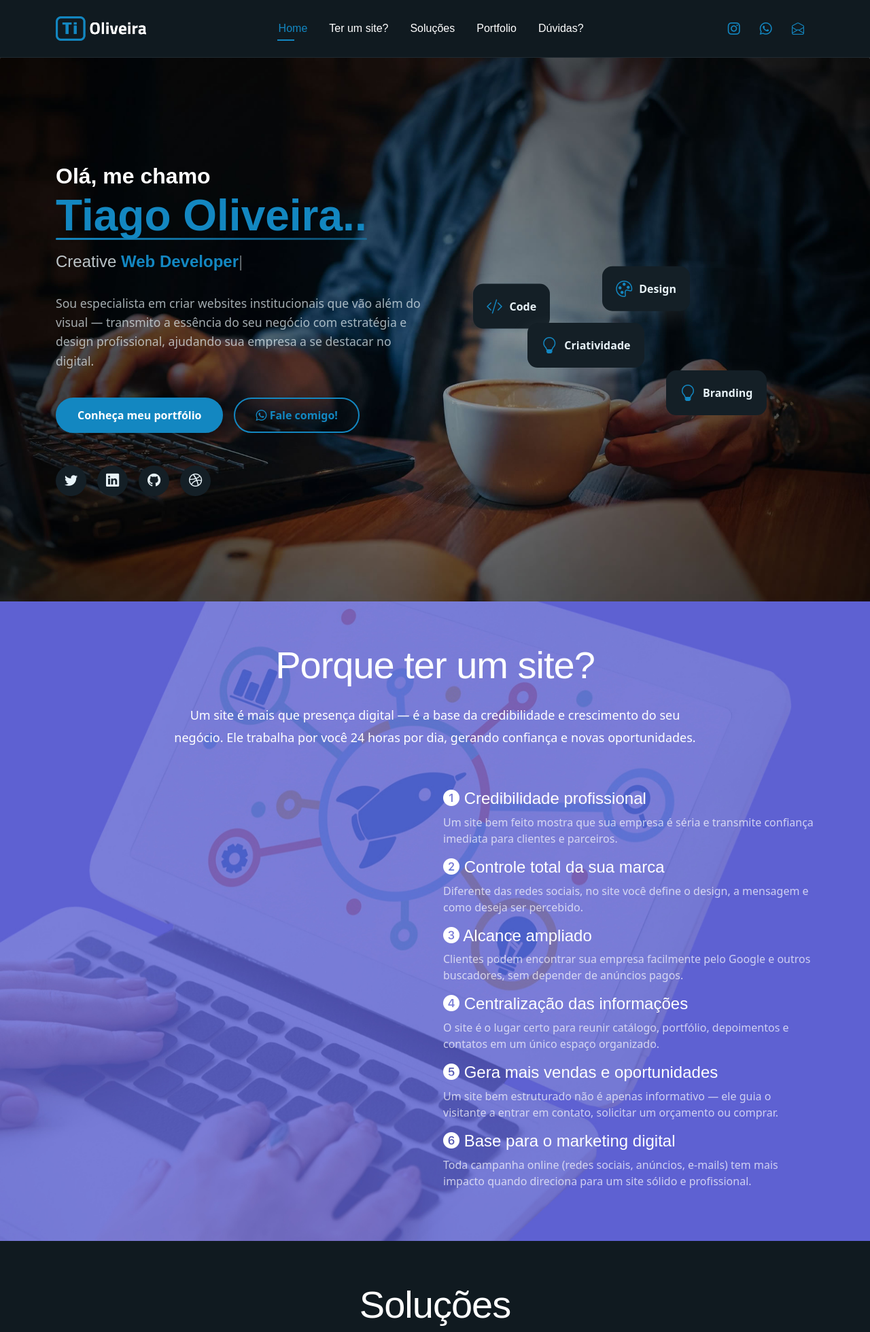
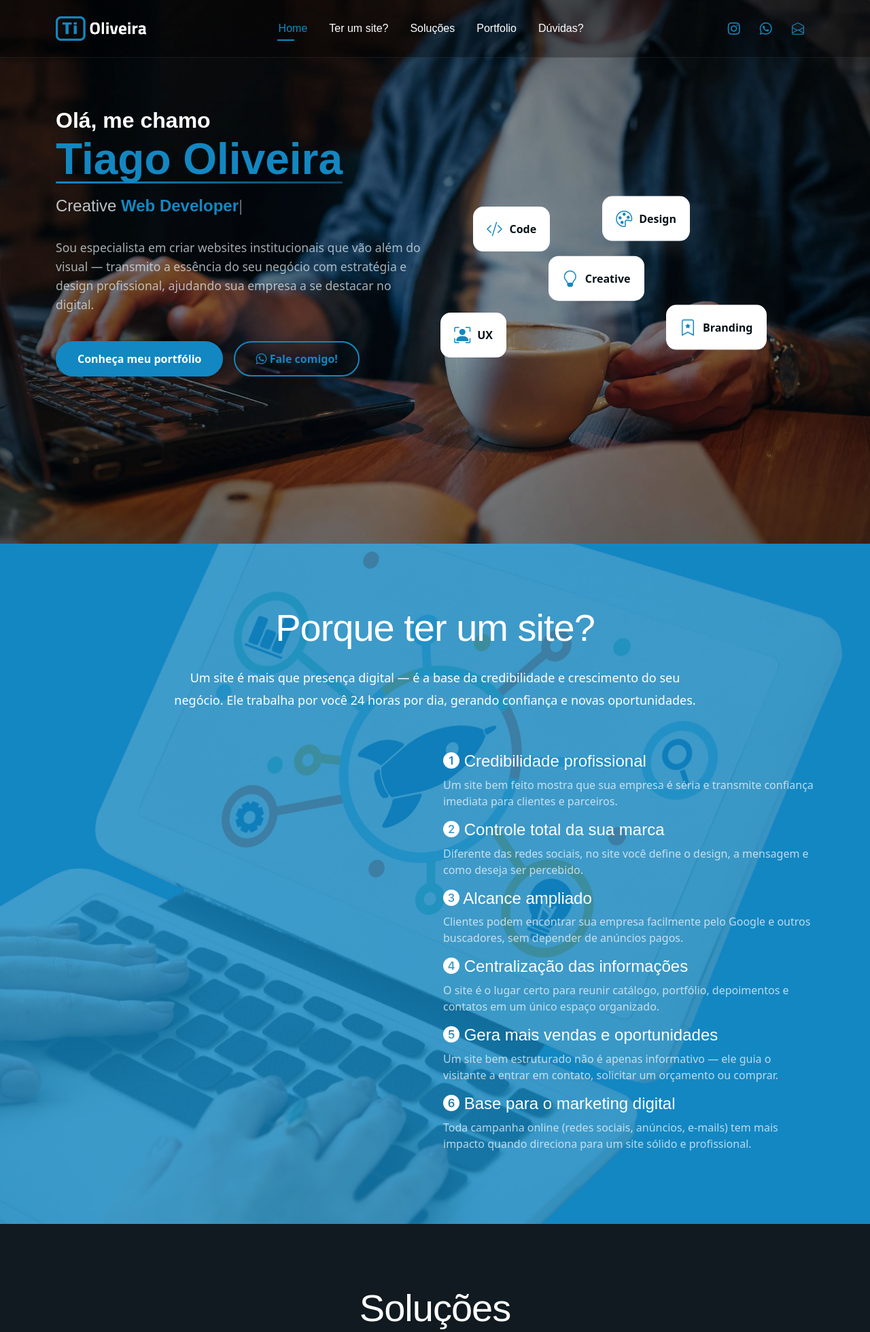
Before and after one commit to oliveirataquari/oliveirataquari.github.io, a PHP site: page / in a window 1280 px wide. Shown: the top 1960 px of the page at 68% size. Run offline with PHP 8.4, Linux system fonts and the light colour scheme; some web fonts are replaced.

Commit message:
update 2

```diff
--- a/assets/css/main.css
+++ b/assets/css/main.css
@@ -147,7 +147,7 @@ h6 {
 # Global Header
 --------------------------------------------------------------*/
 .header {
-  --background-color: rgba(255, 255, 255, 0);
+  --background-color: rgba(0, 0, 0, 0.3);
   color: var(--default-color);
   background-color: var(--background-color);
   padding: 15px 0;
@@ -665,8 +665,8 @@ section,
 .section {
   color: var(--default-color);
   background-color: var(--background-color);
-  padding: 60px 0;
-  scroll-margin-top: 100px;
+  padding: 90px 0;
+  scroll-margin-top: 90px;
   overflow: clip;
 }
 
@@ -721,9 +721,11 @@ section,
 
 .hero {
   padding: 80px 0;
+  padding-top: 40px;
   min-height: 100vh;
   display: flex;
   align-items: center;
+  margin-top: -85px;
 }
 
 .hero .hero-content h1 {
@@ -885,6 +887,8 @@ section,
 .hero .hero-image .floating-elements .floating-card {
   position: absolute;
   background: var(--surface-color);
+  background: #fff;
+  color: #051117;
   padding: 15px 20px;
   border-radius: 15px;
   box-shadow: 0 10px 30px color-mix(in srgb, var(--default-color), transparent 90%);
@@ -904,27 +908,31 @@ section,
 .hero .hero-image .floating-elements .floating-card.design {
   top: -90px;
   right: 30%;
-  animation-delay: 0s;
+  animation-delay: 1s;
 }
 
 .hero .hero-image .floating-elements .floating-card.code {
   bottom: 30%;
   left: -1%;
-  animation-delay: 1s;
+  animation-delay: 2s;
 }
 
 .hero .hero-image .floating-elements .floating-card.creativity {
   top: 20%;
   right: 45%;
-  animation-delay: 2s;
+  animation-delay: 3s;
 }
 
 .hero .hero-image .floating-elements .floating-card.branding {
   top: 70px;
   right: 5%;
-  animation-delay: 2s;
-}
-
+  animation-delay: 4s;
+}
+.hero .hero-image .floating-elements .floating-card.ux {
+  top: 90px;
+  right: 90%;
+  animation-delay: 5s;
+}
 
 @media (max-width: 992px) {
   .hero .hero-image .floating-elements .floating-card {
@@ -1422,7 +1430,7 @@ section,
 --------------------------------------------------------------*/
 #resume {
   background-color: #5E61D2;
-  background: url(../img/bg-resume1.jpg) no-repeat left bottom #5E61D2;
+  background: url(../img/bg-resume1.jpg) no-repeat left bottom #1387C1;
   background-size:contain;
   color: #fff;
 }
--- a/index.html
+++ b/index.html
@@ -4,7 +4,7 @@
 <head>
   <meta charset="utf-8">
   <meta content="width=device-width, initial-scale=1.0" name="viewport">
-  <title>TiOliveira</title>
+  <title>Tiago Oliveira Webdesign</title>
   <meta name="description" content="">
   <meta name="keywords" content="">
 
@@ -44,7 +44,7 @@
 
       <a href="index.html" class="logo d-flex align-items-center me-auto me-xl-0">
       <img src="assets/img/logo-header.png" alt="">
-      <!-- <h1 class="sitename">TiOliveira</h1>  -->
+      <!-- <h1 class="sitename">Tiago Oliveira</h1>  -->
     </a>
 
       <nav id="navmenu" class="navmenu">
@@ -77,14 +77,14 @@
         <div class="row gy-4 align-items-center">
           <div class="col-lg-6 order-2 order-lg-1">
             <div class="hero-content">
-              <h1 data-aos="fade-up" data-aos-delay="200">Olá, me chamo <br /><span class="highlight">Tiago Oliveira..</span></h1>
+              <h1 data-aos="fade-up" data-aos-delay="200">Olá, me chamo <br /><span class="highlight">Tiago Oliveira</span></h1>
               <h2 data-aos="fade-up" data-aos-delay="300">Creative <span class="typed" data-typed-items="UI/UX Designer, Web Developer, Brand Strategist"></span></h2>
               <p data-aos="fade-up" data-aos-delay="400">Sou especialista em criar websites institucionais que vão além do visual — transmito a essência do seu negócio com estratégia e design profissional, ajudando sua empresa a se destacar no digital.</p>
               <div class="hero-actions" data-aos="fade-up" data-aos-delay="500">
                 <a href="#portfolio" class="btn btn-primary">Conheça meu portfólio</a>
                 <a href="#" class="btn btn-outline"><i class="bi bi-whatsapp"></i> Fale comigo!</a>
               </div>
-              <div class="social-links" data-aos="fade-up" data-aos-delay="600">
+              <div class="social-links hide" data-aos="fade-up" data-aos-delay="600">
                 <a href="#"><i class="bi bi-twitter"></i></a>
                 <a href="#"><i class="bi bi-linkedin"></i></a>
                 <a href="#"><i class="bi bi-github"></i></a>
@@ -97,7 +97,7 @@
               <div class="image-wrapper">
                 <!-- <img src="assets/img/profile/profile-square-11.webp" alt="Sarah Mitchell" class="img-fluid"> -->
                 <div class="floating-elements">
-                  <div class="floating-card design" data-aos="fade-left" data-aos-delay="700">
+                  <div class="floating-card design" data-aos="fade-left" data-aos-delay="100">
                     <i class="bi bi-palette"></i>
                     <span>Design</span>
                   </div>
@@ -107,11 +107,15 @@
                   </div>
                   <div class="floating-card creativity" data-aos="fade-up" data-aos-delay="900">
                     <i class="bi bi-lightbulb"></i>
-                    <span>Criatividade</span>
+                    <span>Creative</span>
                   </div>
                   <div class="floating-card branding" data-aos="fade-up" data-aos-delay="1100">
-                    <i class="bi bi-lightbulb"></i>
+                    <i class="bi bi-bookmark-star"></i>
                     <span>Branding</span>
+                  </div>
+                  <div class="floating-card ux" data-aos="fade-up" data-aos-delay="1500">
+                    <i class="bi bi-person-bounding-box"></i>
+                    <span>UX</span>
                   </div>
 
                 </div>
```
Also changed, not shown: assets/img/bg-hero1.jpg, assets/img/bg-resume1.jpg.
